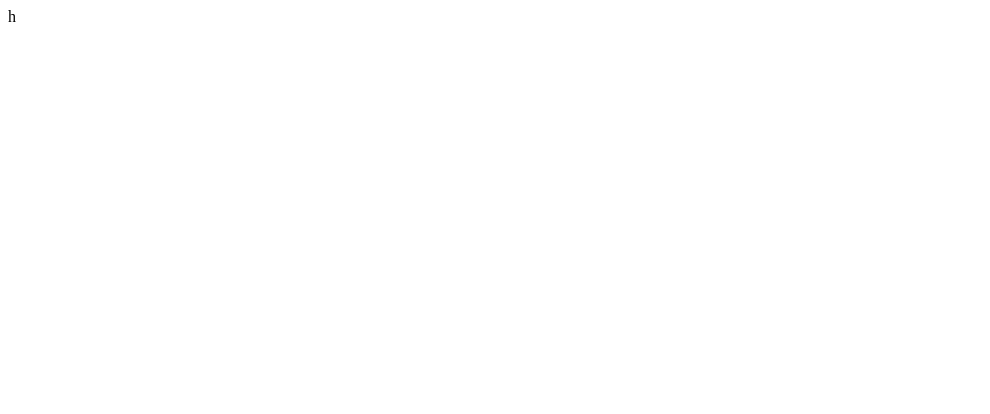
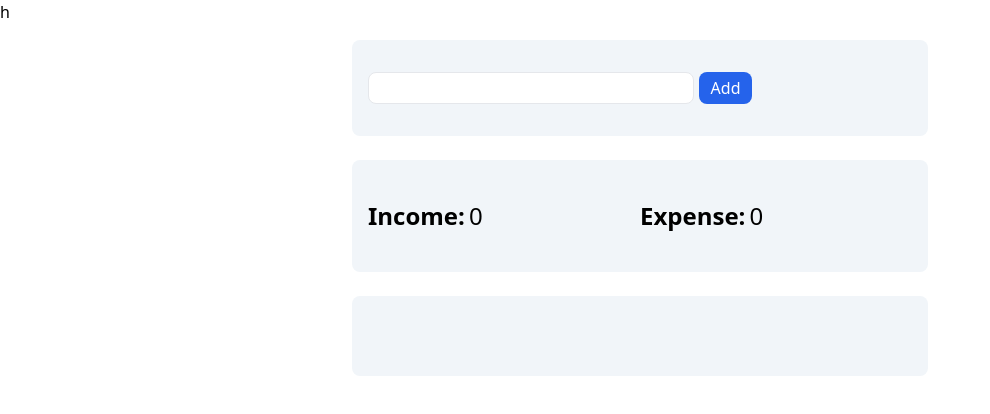
Before and after one commit to ahsaim04/Assignment-4-, a plain HTML site: page index.html in a window 1280 px wide. Shown: the whole page, without its empty margins (0-990 px from the left). Drawn offline with nearby package versions, Linux system fonts and the light colour scheme.

Commit message:
Update index.html

```diff
--- a/index.html
+++ b/index.html
@@ -8,4 +8,41 @@
 <body>
     h
 </body>
+</html><!DOCTYPE html>
+<html lang="en">
+
+<head>
+  <meta charset="UTF-8" />
+  <meta name="viewport" content="width=device-width, initial-scale=1.0" />
+  <title>Document</title>
+  <script src="https://cdn.tailwindcss.com"></script>
+</head>
+
+<body onload="read()">
+  <div class="max-w-xl mx-auto	my-4	 h-auto w-[100%]">
+    <div class="bg-slate-100 py-8 px-4 rounded-lg">
+      <form>
+        <input type="number" class="rounded-lg h-8 px-2 border w-[60%]" id="balance" />
+        <button class="bg-blue-600 text-white rounded-lg px-3 py-1" type="submit" onclick="add()">Add</button>
+      </form>
+    </div>
+    <br>
+    <div class="bg-slate-100 py-10 px-4 rounded-lg flex justify-between">
+      <div class="w-[100%]">
+        <label for="income" class="font-bold text-2xl w">Income:</label>
+        <span id="income" class="  text-2xl">0</span>
+      </div>
+      <div class="w-[100%]">
+        <label for="income" class="font-bold text-2xl">Expense:</label>
+        <span id="expanse" class=" text-2xl">0</span>
+      </div>
+    </div>
+    <br>
+    <div class="bg-slate-100 py-10 px-4 rounded-lg " id="blancesheet">
+    </div>
+  </div>
+
+  <script src="script.js"></script>
+</body>
+
 </html>
```
